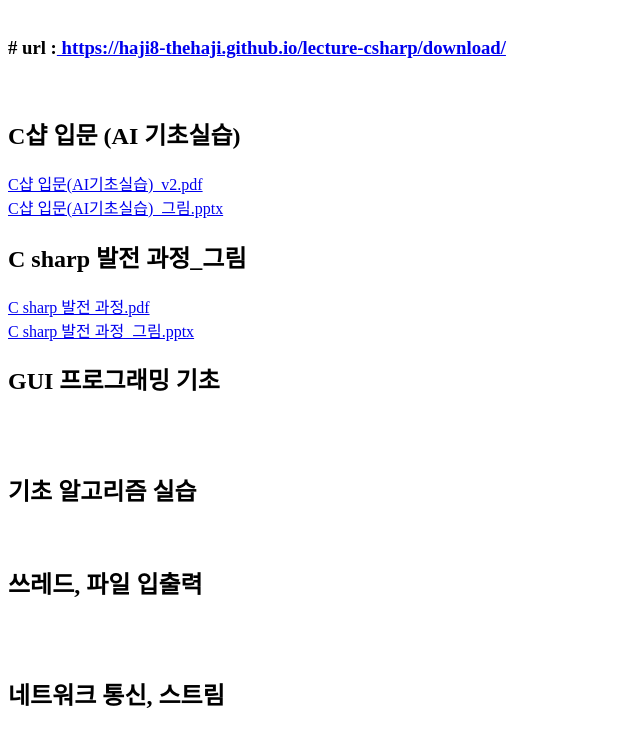
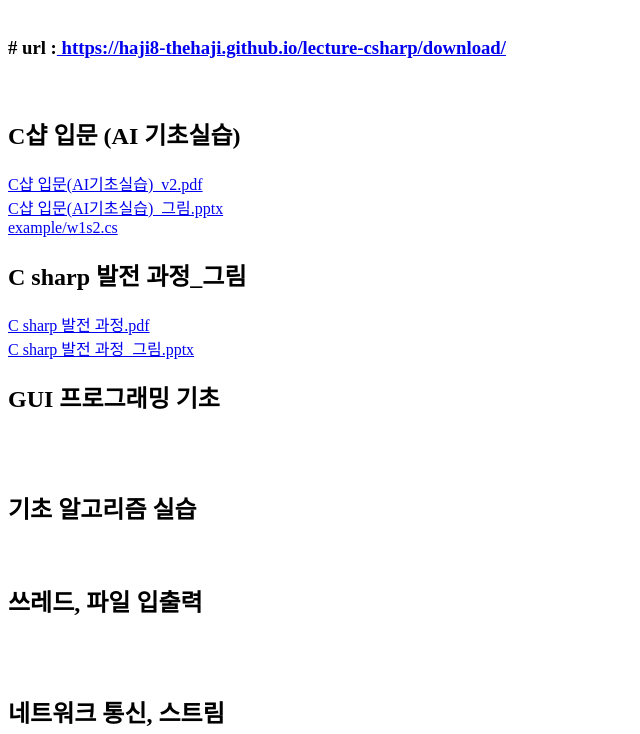
Before and after one commit to haji8-thehaji/lecture-csharp, a plain HTML site: page download/index.html in a window 1280 px wide. Shown: the part 66-800 px from the top of the page, without its empty margins (0-640 px from the left). Drawn offline with Linux system fonts and the light colour scheme.

Commit message:
Update index.html

```diff
--- a/download/index.html
+++ b/download/index.html
@@ -12,6 +12,11 @@
   <span>
     <a href="https://haji8-thehaji.github.io/lecture-csharp/download/C샵 입문(AI기초실습)_그림.pptx">C샵 입문(AI기초실습)_그림.pptx</a>
   </span>
+  <br/>
+  <span>
+    <a href="https://haji8-thehaji.github.io/lecture-csharp/example/w1s2.cs">example/w1s2.cs</a>
+  </span>
+
   <br/>
   <h2> C sharp 발전 과정_그림 </h2>
   <span>
```
